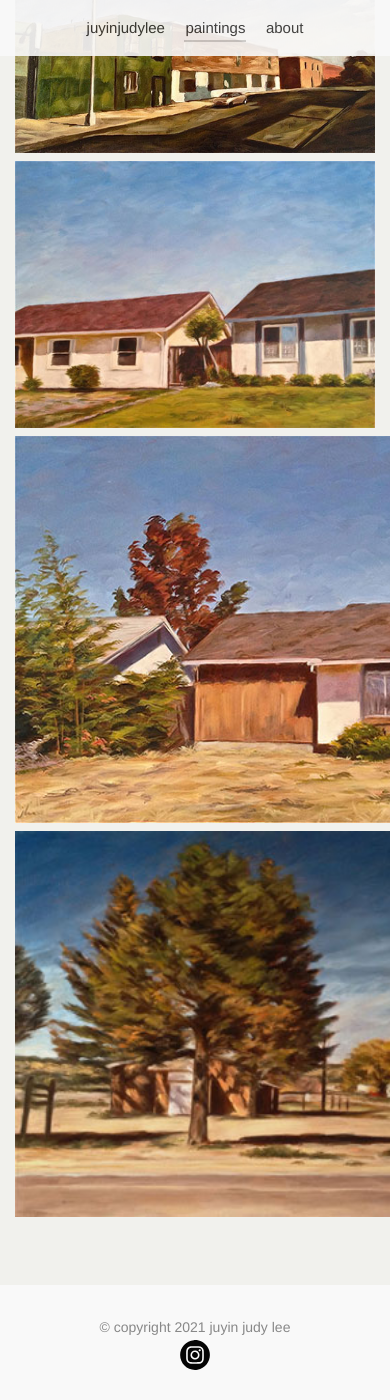
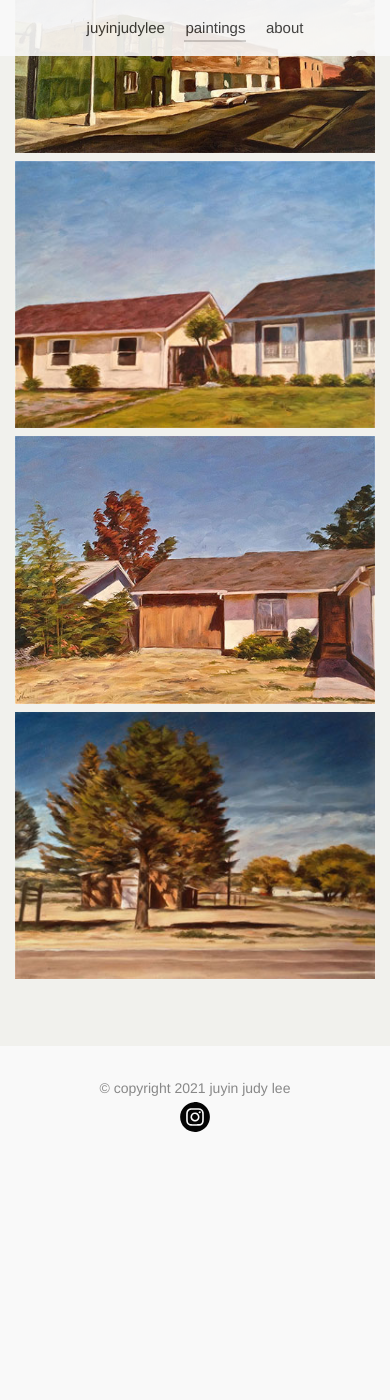
Before and after one commit to shawnliu/jjllee.com, a Jekyll site: the page built from index.html, in a window 390 px wide and 1400 px high, scrolled down 4322 px. Built offline with Jekyll 4.4.1, drawn with Linux system fonts in a browser that asks for light colours; after the commit the page ends 5484 px from its top, so only the background shows below that.

Commit message:
Fix inline styling issue that causes mobile overflow.

```diff
--- a/css/desktop.scss
+++ b/css/desktop.scss
@@ -82,6 +82,9 @@
   #wall-2011 {
     .row { width: 960px; margin: 0 auto; }
     ul {
+      &#special {
+        width: 520px;
+      }
       margin: 1em auto;
       width: 790px;
       *zoom: 1;
--- a/index.html
+++ b/index.html
@@ -30,7 +30,7 @@ title: paintings
     <li><a href="portfolio/2011-brooklyn.html"><img src="/images/s-2011-brooklyn.jpg" /></a></li>
     <li><a href="portfolio/2011-skybluesky.html"><img src="/images/s-2011-skybluesky.jpg" /></a></li>
   </ul>
-  <ul style="width: 520px;">
+  <ul id = "special">
     <li><a href="portfolio/2011-sierra.html"><img src="/images/s-2011-sierra.jpg" /></a></li>
     <li><a href="portfolio/2011-middleamerica.html"><img src="/images/s-2011-middleamerica.jpg" /></a></li>
   </ul>
```
